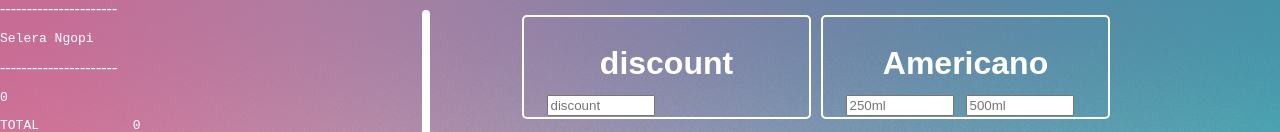
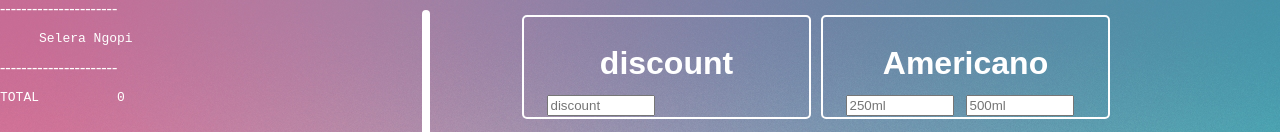
Before and after one commit to heagan01/freePOS, a React (Create React App) app: page / in a window 1280 px wide. Shown: the top 132 px of the page. Built offline with nearby package versions, Linux system fonts and the light colour scheme.

Commit message:
Fixed the issue with the 0 coming out of nowhere, fixed receipt header

```diff
--- a/src/App.js
+++ b/src/App.js
@@ -166,7 +166,7 @@ class signUpDialog extends React.Component {
       <div className="preview">
         ----------------------
         <br />
-        <pre>Selera Ngopi</pre>
+        <pre>     Selera Ngopi</pre>
         ----------------------
         <br />
         {/* this too is the most unefficient code I've ever written */}
@@ -225,8 +225,7 @@ class signUpDialog extends React.Component {
         </pre>
         <pre>{this.state.am500.aren != 0 && <br />}</pre>
         <pre>
-          {(this.state.am250.aren != 0) |
-            (this.state.am500.aren != 0) && <br />}
+          {this.state.am500.aren != 0&& <br />}
         </pre>
         <pre>
           {this.state.am250.vanilla != 0 &&
@@ -427,7 +426,7 @@ class signUpDialog extends React.Component {
           </pre>
           <pre>{this.state.am500.mango != 0 && <br />}</pre>
           <pre>{this.state.discount != 0 && "DISCOUNT       " + nf.format(this.state.discount)}</pre>
-        <pre>{this.state != 0 && "TOTAL	         " + nf.format(this.state.price)}</pre>
+        <pre>{this.state != 0 && "TOTAL	       " + nf.format(this.state.price)}</pre>
       </pre></div>,
     ];
   }
```
